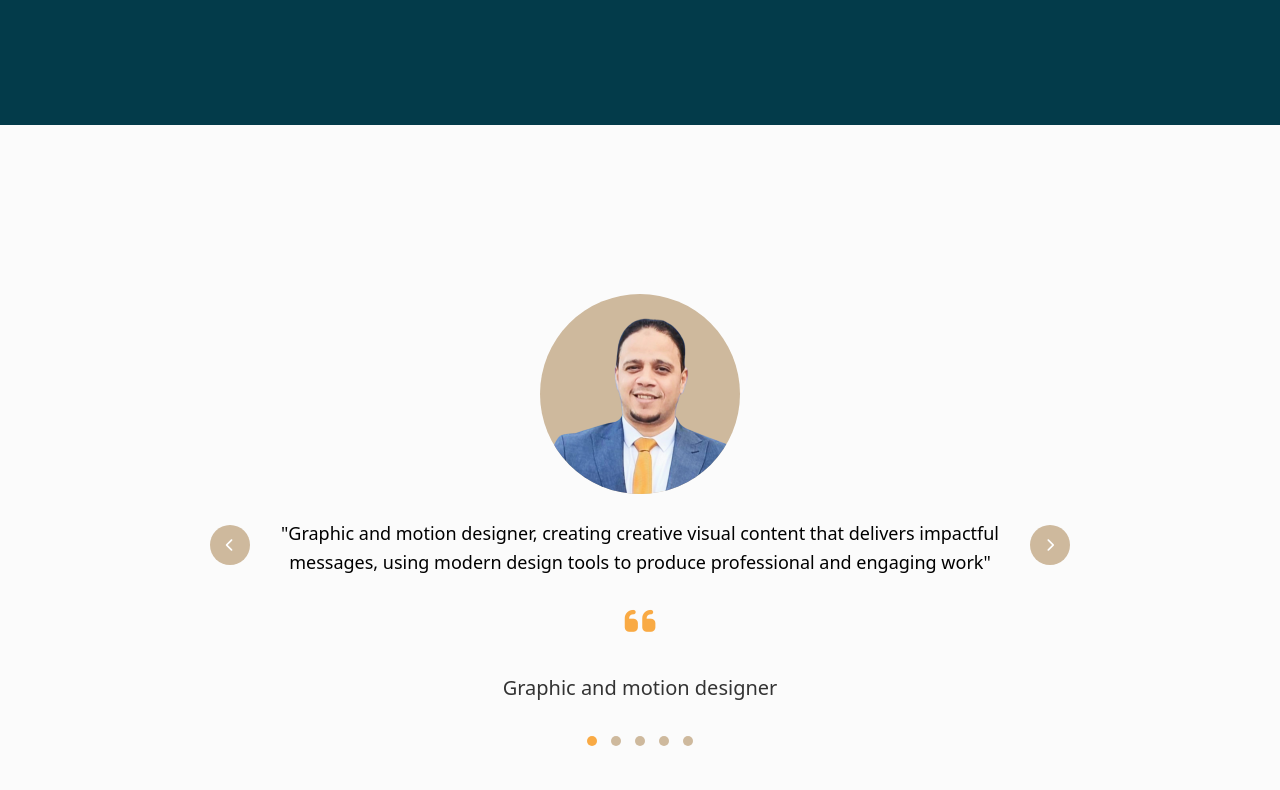
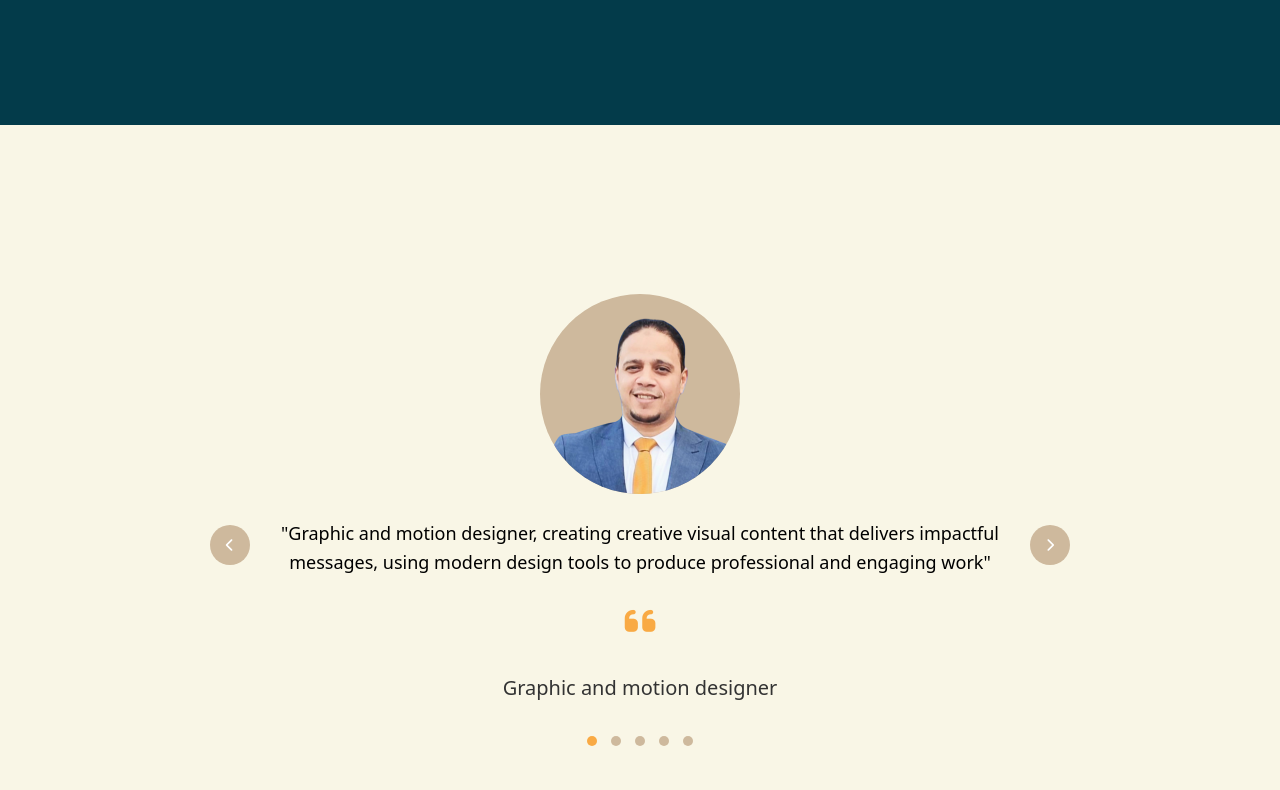
Before and after one commit to mahmoudaboyassen14-cell/portflio-aboyassen-mahmoud-sdeek, a plain HTML site: page index.html in a window 1280 px wide. Shown: the part 1930-2720 px from the top of the page. Drawn offline with Linux system fonts and the light colour scheme.

Commit message:
Update index.html

```diff
--- a/index.html
+++ b/index.html
@@ -22,7 +22,7 @@
             --secondary-color: #20c997;
             --gray: #4a4a4d;
             --bg-primary: #ecf0f3;
-            --background2: #FBFBFB;
+            --background2: #F9F6E6;
             --lingt-orange: #f9aa44;
             --beige: #ceb99d;
         }
```
